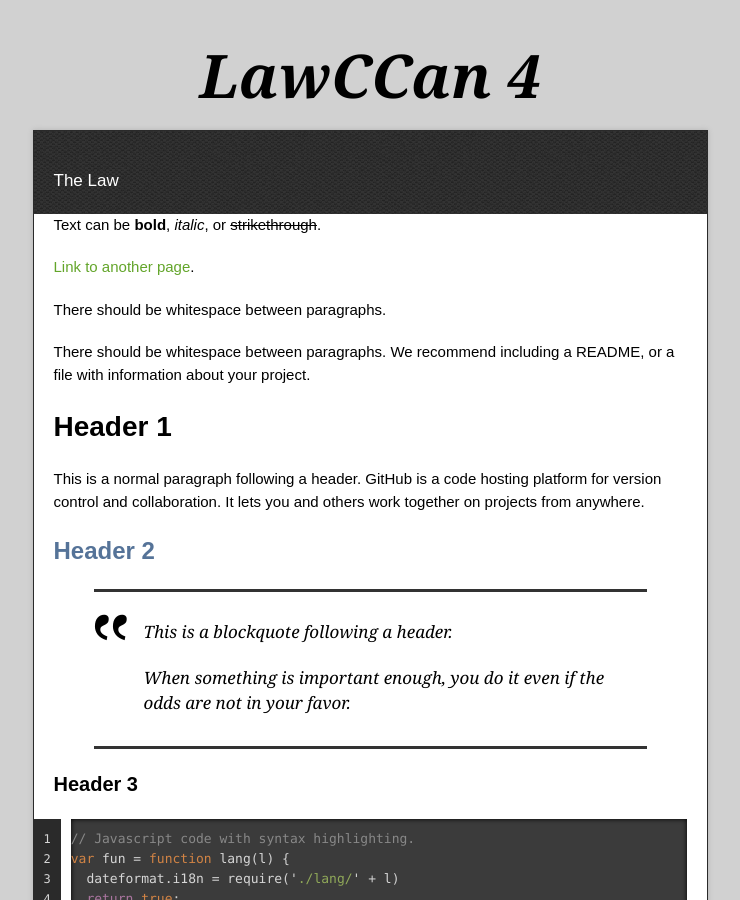
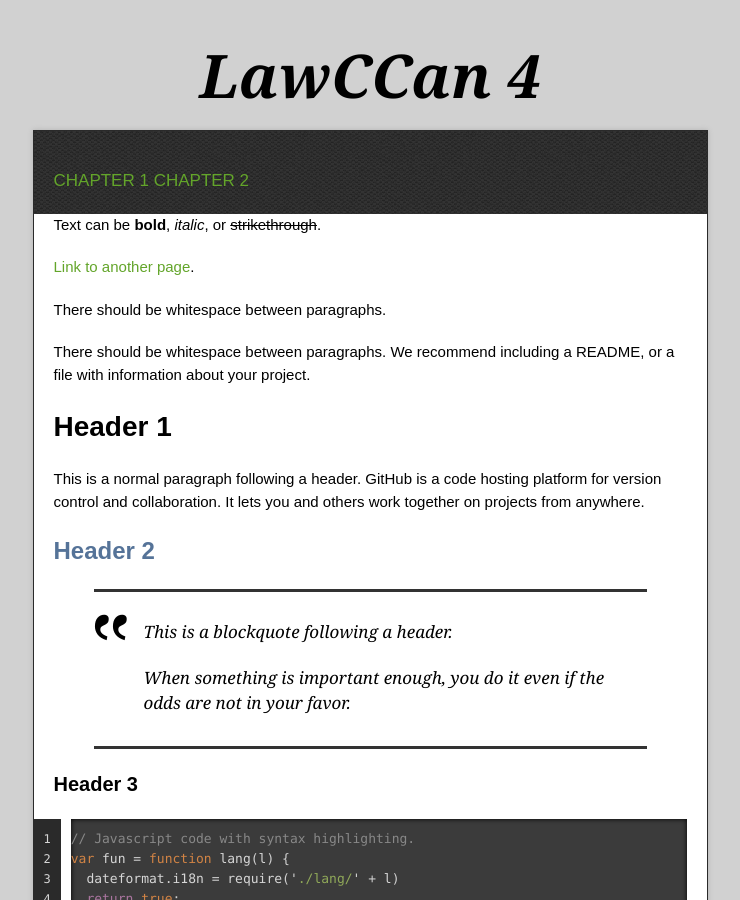
Before and after one commit to LoCCan4/loccan4.github.io, a Jekyll site: the page built from index.md, in a window 1280 px wide and 900 px high. Shown: the whole window, without its empty margins (270-1010 px from the left). Built offline with Jekyll 4.4.1, drawn with Linux system fonts in a browser that asks for light colours.

Commit message:
Update default.html

```diff
--- a/_layouts/default.html
+++ b/_layouts/default.html
@@ -23,7 +23,7 @@
       <h1 class="title">{{ site.title | default: site.github.repository_name }}</h1>
     </header>
     <div id="container">
-      <p class="tagline">{{ site.description | default: site.github.project_tagline }}</p>
+      <p class="tagline"><a href="https://pages.github.com/">CHAPTER 1</a> <a href="https://pages.github.com/">CHAPTER 2</a></p>
       <div id="main" role="main">
         <article class="markdown-body">
           {{ content }}
@@ -36,14 +36,6 @@
       </div>
     </footer>
   </div>
-  <div class="current-section">
-    <a href="#top">Scroll to top</a>
-    {% if site.show_downloads %}
-    <a href="{{ site.github.tar_url }}" class="tar">tar</a>
-    <a href="{{ site.github.zip_url }}" class="zip">zip</a>
-    <a href="{{ site.github.repository_url }}" class="code">source code</a>
-    {% endif %}
-    <p class="name"></p>
-  </div>
+
 </body>
 </html>
```
